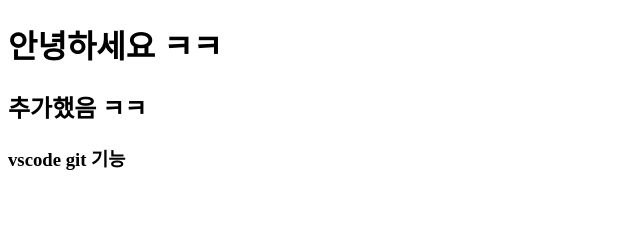
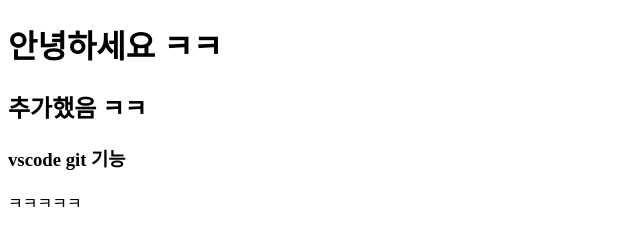
Before and after one commit to jinhyukbae/git_test, a plain HTML site: page index.html in a window 1280 px wide. Shown: the full height of the page, 0-640 px from the left. Drawn offline with Linux system fonts and the light colour scheme.

Commit message:
three commit

```diff
--- a/index.html
+++ b/index.html
@@ -10,5 +10,6 @@
     <h1>안녕하세요 ㅋㅋ</h1>
     <h2>추가했음 ㅋㅋ</h2>
     <h3>vscode git 기능 </h3>
+    ㅋㅋㅋㅋㅋ
 </body>
 </html>
```
